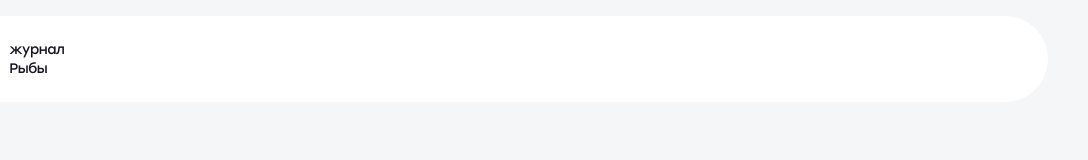
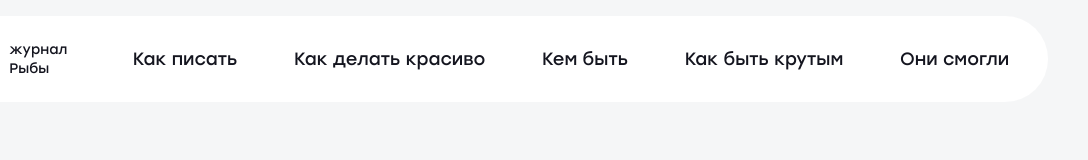
Before and after one commit to Hillel1408/journal-fish, a website: page #src/index.html in a window 1280 px wide. Shown: the full height of the page, 192-1280 px from the left. Drawn offline with nearby package versions, Linux system fonts and the light colour scheme; files that its build step writes are made by us from their sources.

Commit message:
Журнал Рыба

```diff
--- a/#src/html/header.html
+++ b/#src/html/header.html
@@ -8,6 +8,13 @@
           Рыбы</span
         >
       </div>
+      <ul class="header__nav">
+        <li><a href="#">Как писать</a></li>
+        <li><a href="#">Как делать красиво</a></li>
+        <li><a href="#">Кем быть</a></li>
+        <li><a href="#">Как быть крутым</a></li>
+        <li><a href="#">Они смогли</a></li>
+      </ul>
     </div>
   </div>
 </header>
--- /dev/null
+++ b/#src/html/intro.html
@@ -0,0 +1,3 @@
+<section class="intro">
+  <div class="container"></div>
+</section>
--- a/#src/index.html
+++ b/#src/index.html
@@ -11,7 +11,7 @@
   </head>
   <body onclick>
     @@include('./html/header.html')
-    <main></main>
+    <main>@@include('./html/intro.html')</main>
     @@include('./html/footer.html')
     <script src="js/swiper-bundle.min.js"></script>
     <script src="js/script.js"></script>
--- a/#src/scss/null.scss
+++ b/#src/scss/null.scss
@@ -28,9 +28,9 @@ section {
 html,
 body {
   height: 100%;
-  min-width: 380px;
+  min-width: 320px;
   cursor: default;
-  letter-spacing: -0.5px;
+  line-height: normal;
 }
 body {
   line-height: 1;
--- a/#src/scss/sections/header.scss
+++ b/#src/scss/sections/header.scss
@@ -4,6 +4,8 @@
   &__block {
     background-color: white;
     display: flex;
+    justify-content: space-between;
+    align-items: center;
     @include adaptiv-value(border-radius, 100, 69, 1);
     @include adaptiv-value(padding-top, 30, 10, 1);
     @include adaptiv-value(padding-bottom, 30, 10, 1);
@@ -23,4 +25,14 @@
       @include adaptiv-value(font-size, 16, 10, 1);
     }
   }
+  &__nav {
+    display: flex;
+    @include adaptiv-value(gap, 64, 44, 1);
+    li {
+      a {
+        color: #14151f;
+        @include adaptiv-value(font-size, 20, 14, 1);
+      }
+    }
+  }
 }
--- a/#src/scss/style.scss
+++ b/#src/scss/style.scss
@@ -19,4 +19,5 @@ body {
 }
 
 @import "./sections/header";
+@import "./sections/intro";
 @import "./sections/footer";
```
Also changed, not shown: #src/scss/sections/intro.scss (added), dist/css/style.css, dist/index.html.
